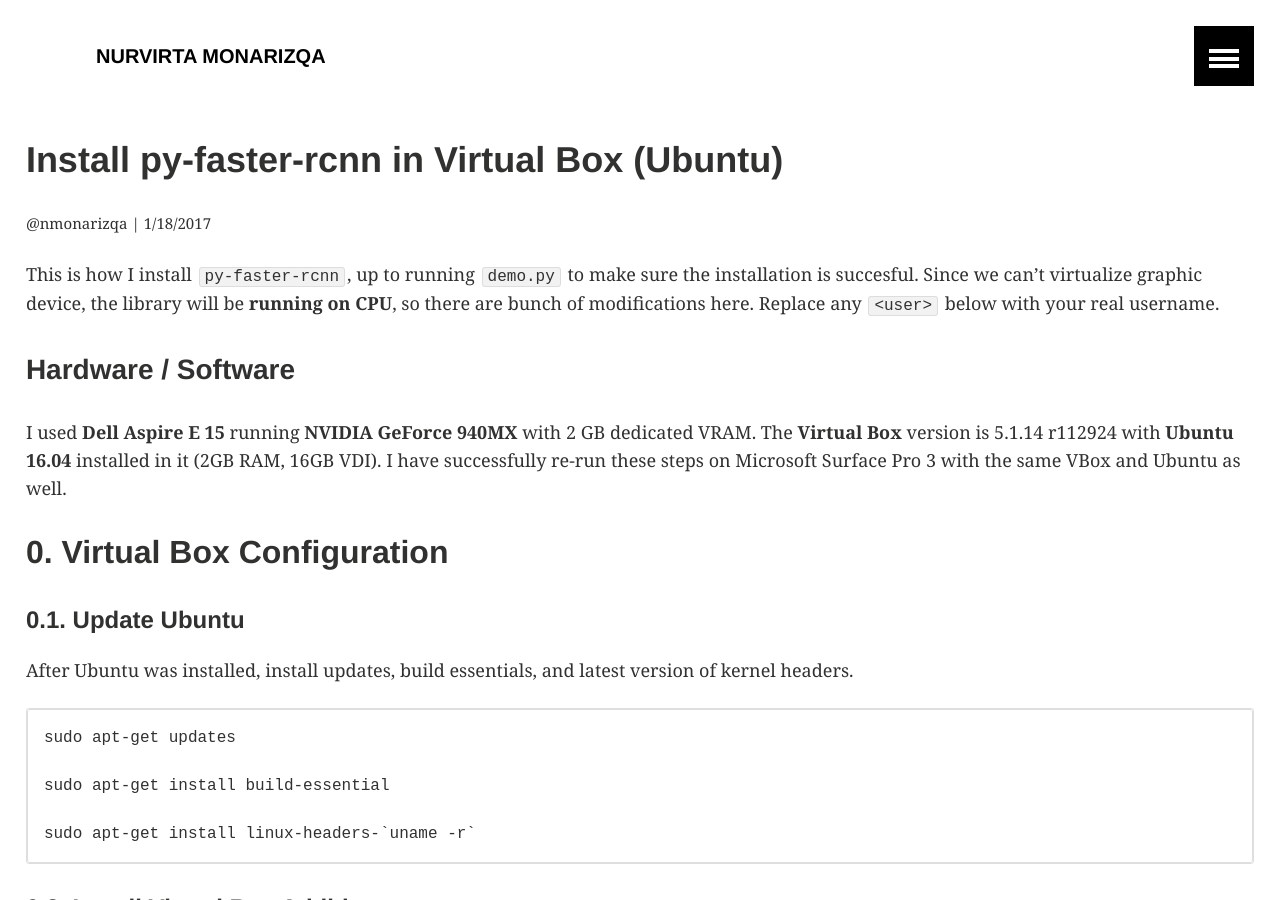
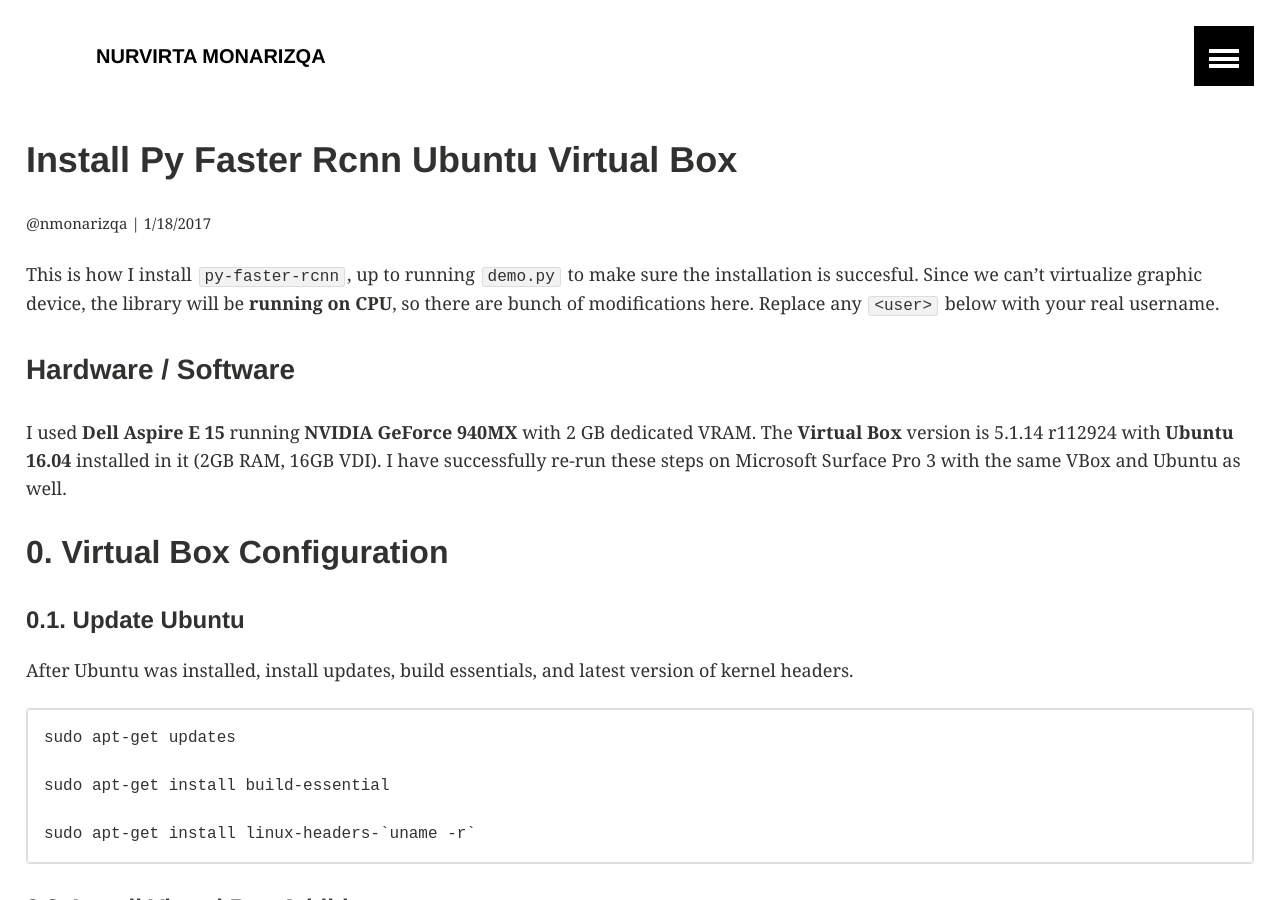
Before and after one commit to nmonarizqa/nmonarizqa.github.io, a Jekyll site: the page built from _posts/2017-2-2-install-py-faster-rcnn-ubuntu-virtual-box.md, in a window 1280 px wide and 900 px high. Built offline with Jekyll 4.4.1, drawn with Linux system fonts in a browser that asks for light colours; our own code applies the rules of GitHub Pages for plain Markdown files.

```diff
--- a/_posts/2017-2-2-install-py-faster-rcnn-ubuntu-virtual-box.md
+++ b/_posts/2017-2-2-install-py-faster-rcnn-ubuntu-virtual-box.md
@@ -1,7 +1,4 @@
-
-
-
-# Install py-faster-rcnn in Virtual Box (Ubuntu)
+# Install Py Faster Rcnn Ubuntu Virtual Box
 <small> @nmonarizqa | 1/18/2017 </small>
 
 This is how I install `py-faster-rcnn`, up to running `demo.py` to make sure the installation is succesful. Since we can't virtualize graphic device, the library will be **running on CPU**, so there are bunch of modifications here. Replace any `<user>` below with your real username.
```
